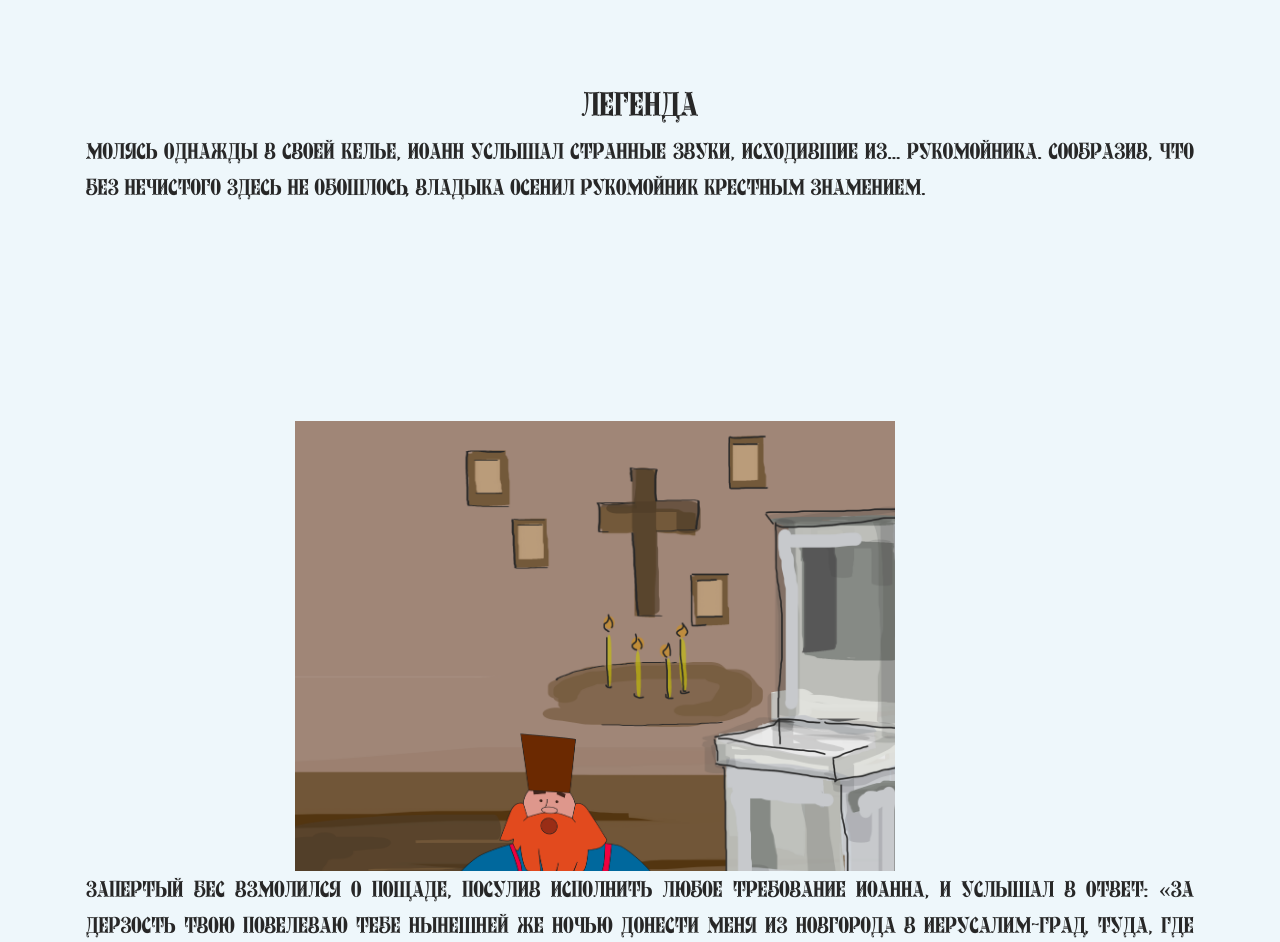
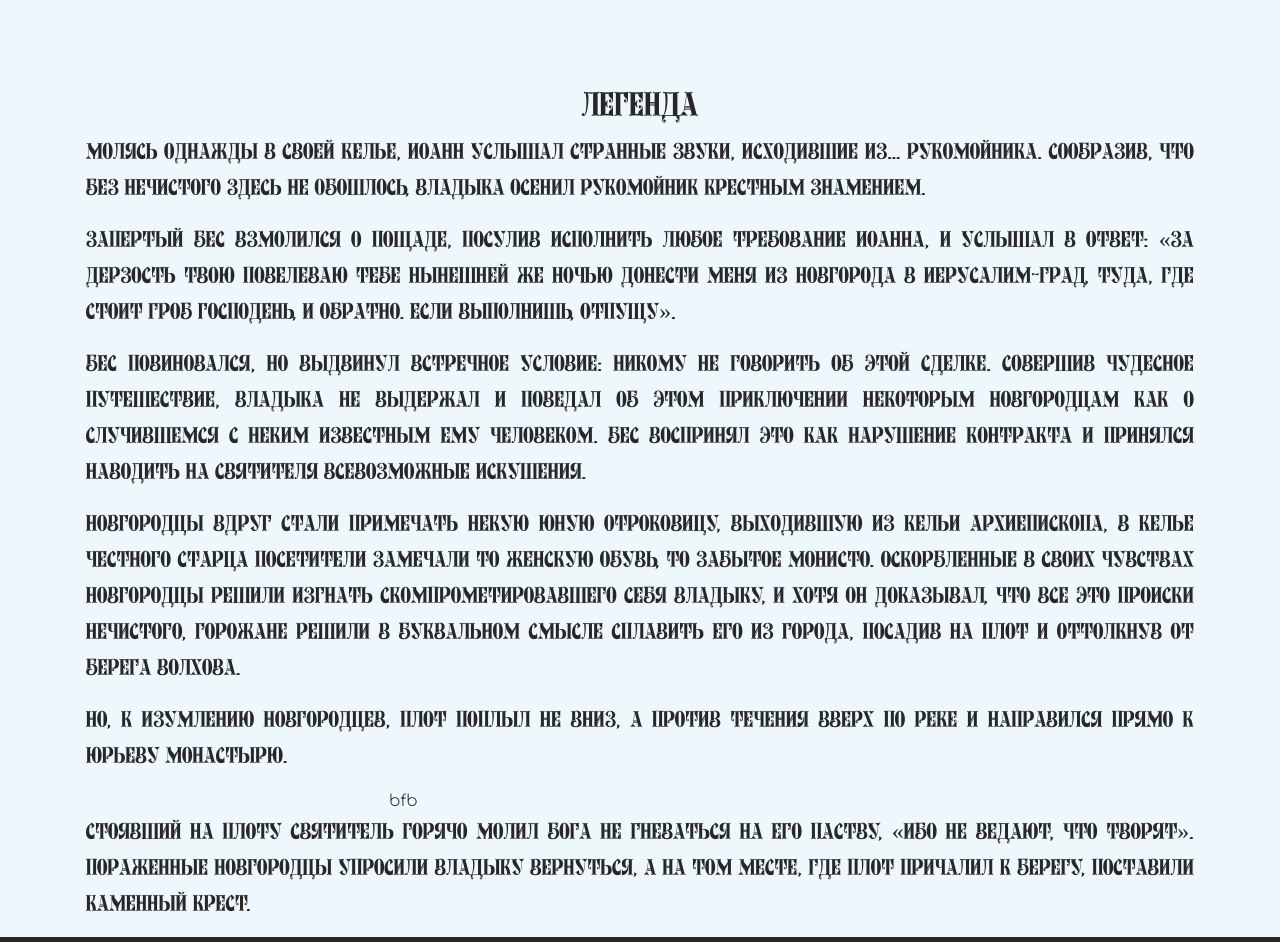
Before and after one commit to Haron229/gradgid, a PHP site: page /legend.html in a window 1280 px wide. Shown: the part 708-1650 px from the top of the page. Run offline with PHP 8.4, Linux system fonts and the light colour scheme; some libraries are stand-ins or nearby versions.

Commit message:
CSS + форма добавления

```diff
--- a/css/style.css
+++ b/css/style.css
@@ -34,203 +43,6 @@ a{
 }
 
 
-#hero {
-	height: 650px;
-	overflow: hidden;
-	position: relative;
-}
-.layer {
-	background-position: bottom center;
-	background-size: auto;
-	background-repeat: no-repeat;
-	width: 100%;
-	height: 800px;
-	/*position: fixed;*/
-	z-index: -1;
-}
-#hero,
-.layer {
-	/*min-height: 800px;*/
-}
-
-.layer-bg-1 {
-	background-image: url("../imgs/legend/kel_fon.png");
-  background-size: 800px 600px;
-    height: 800px;
-    width: 600px;
-
-}
-.layer-1 {
-	background-image: url("../imgs/legend/kel_pop.png");
-	background-position: left bottom;
-  background-size: 800px 600px;
-    height: 800px;
-    width: 600px;
-
-    position: relative;
-    top: -600px;
-    z-index: 1;
-}
-.layer-2 {
-	background-image: url("../imgs/legend/kel_bes.png");
- background-size: 500px 500px;
-    height: 500px;
-    width: 500px;
-
-
-    position: relative;
-    top: -900px;
-    z-index: 1;
-    right: -100px;
-}
-
-
-.layer-bg-2 {
-	background-image: url("../imgs/legend/sky.png");
-  background-size: 800px 600px;
-    height: 800px;
-    width: 600px;
-
-}
-.layer-3 {
-	background-image: url("../imgs/legend/sky_pop.png");
-	background-position: left bottom;
-  background-size: 800px 600px;
-    height: 800px;
-    width: 600px;
-
-    position: relative;
-    top: -600px;
-    z-index: 1;
-}
-.layer-4 {
-	background-image: url("../imgs/legend/sky_bird.png");
- background-size: 500px 500px;
-    height: 500px;
-    width: 500px;
-
-
-    position: relative;
-    top: -900px;
-    z-index: 1;
-    right: -100px;
-}
-
-
-.layer-bg-3 {
-	background-image: url("../imgs/legend/pin_fon.png");
-  background-size: 800px 600px;
-    height: 800px;
-    width: 600px;
-
-}
-.layer-5 {
-	background-image: url("../imgs/legend/pin_pop.png");
-	background-position: left bottom;
-  background-size: 600px 445px;
-    height: 800px;
-    width: 600px;
-
-    position: relative;
-    top: -460px;
-    right: 90px;
-    z-index: 1;
-}
-.layer-6 {
-	background-image: url("../imgs/legend/pin_foot.png");
- background-size: 500px 500px;
-    height: 500px;
-    width: 500px;
-    position: relative;
-    z-index: 1;
-    right: -100px;
-    top: -70px;
-
-}
-
-
-.layer-bg-4 {
-	background-image: url("../imgs/legend/zloy_fon.png");
-  background-size: 800px 600px;
-    height: 800px;
-    width: 600px;
-
-}
-.layer-7 {
-	background-image: url("../imgs/legend/zloy_bes.png");
-	background-position: left bottom;
-  background-size: 600px 445px;
-    height: 800px;
-    width: 600px;
-
-    position: relative;
-    top: -460px;
-    right: 90px;
-    z-index: 1;
-}
-.layer-8 {
-	background-image: url("../imgs/legend/zloy_fire.png");
-  background-size: 300px 300px;
-  height: 500px;
-  width: 500px;
-  position: relative;
-  z-index: 1;
-  right: 60px;
-  top: -100px;
-}
-
-
-.layer-bg-5 {
-	background-image: url("../imgs/legend/fon_chuch.png");
-  background-size: 600px 400px;
-    height: 800px;
-    width: 600px;
-
-}
-.layer-9 {
-	background-image: url("../imgs/legend/pop_chuch.png");
-	background-position: left bottom;
-  background-size: 600px 445px;
-    height: 800px;
-    width: 600px;
-
-    position: relative;
-    top: -460px;
-    right: 90px;
-    z-index: 1;
-}
-
-
-/* #hero {
-	height: 800px;
-	overflow: hidden;
-	position: relative;
-}
-.layer {
-	background-position: bottom center;
-	background-size: auto;
-	background-repeat: no-repeat;
-	width: 100%;
-	height: 800px;
-	position: fixed;
-	z-index: -1;
-}
-#hero,
-.layer {
-	min-height: 800px;
-}
-
-.layer-bg {
-	background-image: url("../imgs/legend/kel_fon.png");
-}
-.layer-1 {
-	background-image: url("../imgs/legend/kel_pop.png");
-	background-position: left bottom;
-}
-.layer-2 {
-	background-image: url("../imgs/legend/kel_bes.png");
-} */
-
 .info{
 
 }
--- a/map.html
+++ b/map.html
@@ -150,7 +150,7 @@
 
 
 
-<div class="ourRoute" style="display: none">
+<div class="ourRoute" style="display: block">
   <div>
     <div>
       <div>
```
Also changed, not shown: other parts of css/style.css (+34 -0 lines), css/style_map.css (+158 -1 lines), css/style_sities.css (+15 -0 lines).
